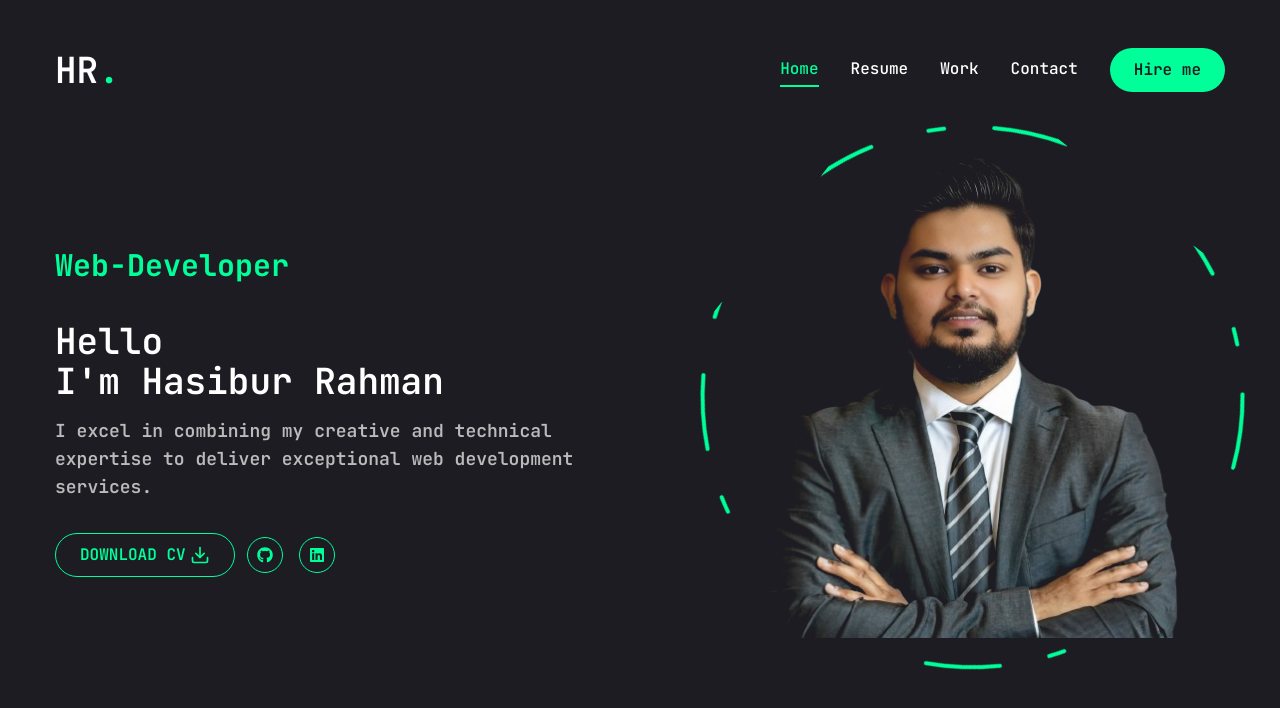
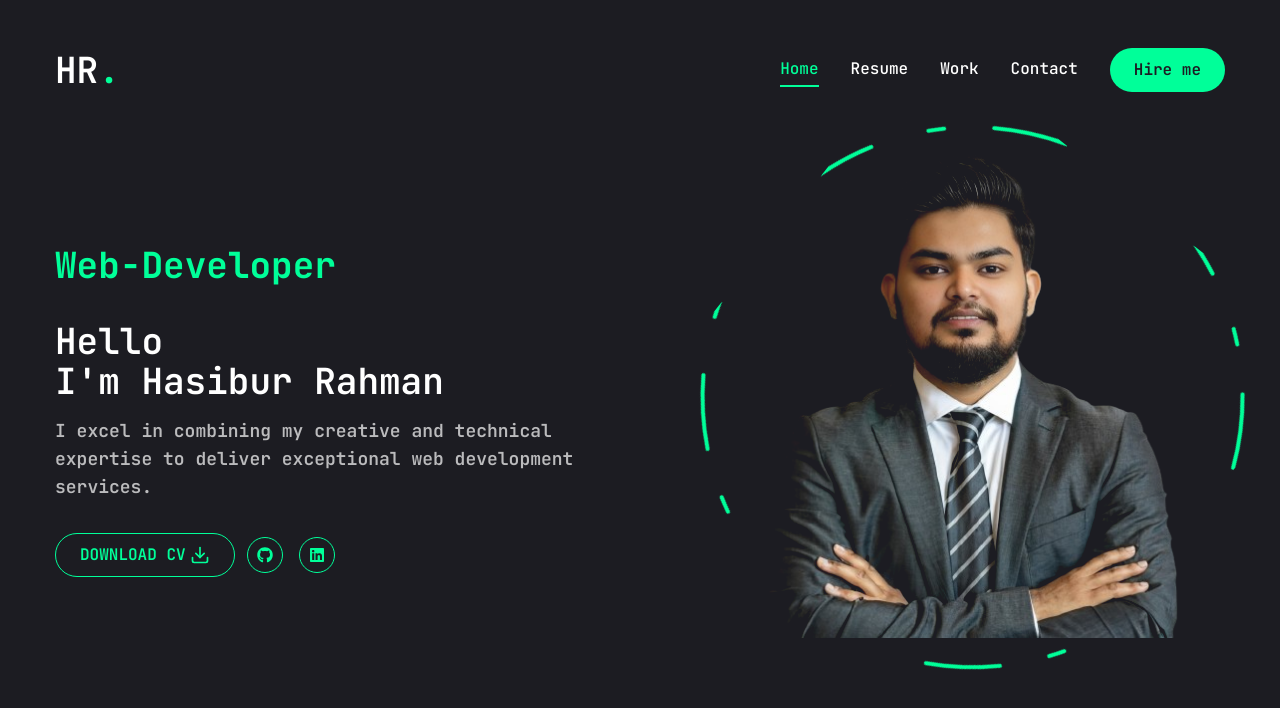
Before and after one commit to hsbrRahman/portfolio-next-ts, a Next.js app: page / in a window 1280 px wide. Shown: the top 708 px of the page. Built offline with nearby package versions, Linux system fonts and the light colour scheme.

Commit message:
fix text size on smaller screens

```diff
--- a/components/FlipWords.tsx
+++ b/components/FlipWords.tsx
@@ -8,7 +8,7 @@ export function FlipWordsDemo() {
   ];
 
   return (
-    <div className="h-[7rem] flex justify-start items-center text-3xl font-bold">
+    <div className="h-[7rem] flex justify-start items-center text-3xl lg:text-4xl font-bold">
       <FlipWords words={words} />
     </div>
   );
--- a/components/MobileNav.tsx
+++ b/components/MobileNav.tsx
@@ -34,11 +34,13 @@ const MobileNav = () => {
       </SheetTrigger>
       <SheetContent className="flex flex-col">
         <div className="mt-32 mb-40 text-center text-2xl ">
-          <Link href="/">
-            <h1 className="text-4xl font-semibold">
-              Hasibur <span className="text-accent">.</span>
-            </h1>
-          </Link>
+          <SheetClose asChild>
+            <Link href="/">
+              <h1 className="text-4xl font-semibold">
+                Hasibur <span className="text-accent">.</span>
+              </h1>
+            </Link>
+          </SheetClose>
         </div>
 
         <nav className="flex flex-col justify-center items-center gap-8">
--- a/components/Stairs.tsx
+++ b/components/Stairs.tsx
@@ -28,7 +28,7 @@ const Stairs = () => {
               ease: "easeInOut",
               delay: reversedIndex(index) * 0.06,
             }}
-            className="h-full w-full bg-slate-200 relative"
+            className="h-full w-full bg-white relative"
           />
         );
       })}
```
